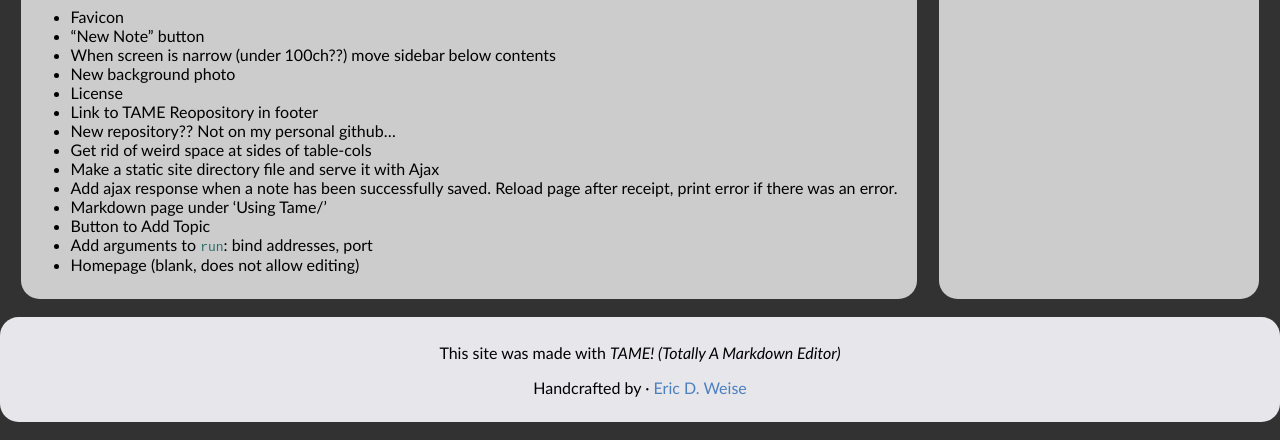
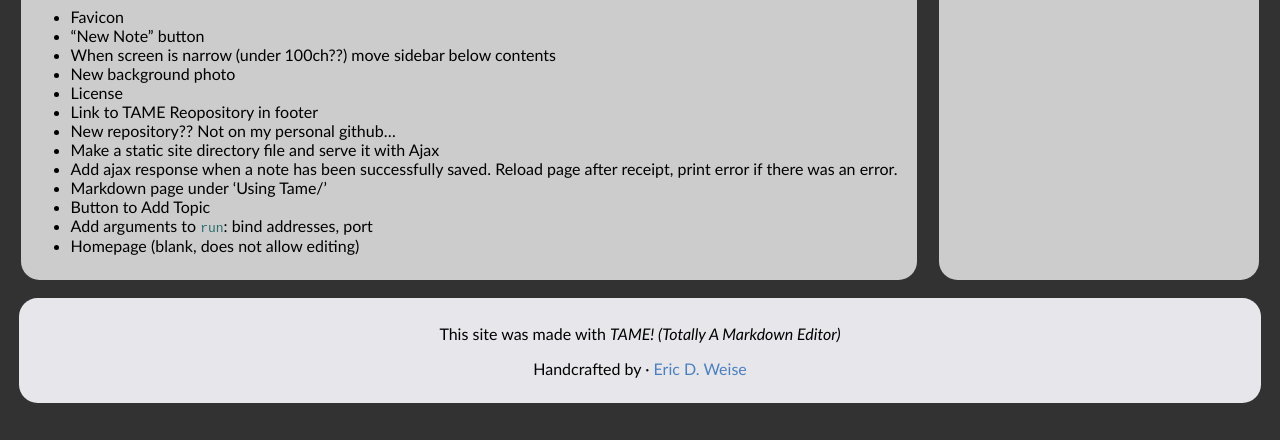
Before and after one commit to ericdweise/Totally-A-Markdown-Editor, a plain HTML site: page README.html in a window 1280 px wide. Shown: the part 689-1129 px from the top of the page. Drawn offline with nearby package versions, Linux system fonts and the light colour scheme.

Commit message:
Fixed spacing between divs

```diff
--- a/README.html
+++ b/README.html
@@ -43,7 +43,6 @@
 <li>License</li>
 <li>Link to TAME Reopository in footer</li>
 <li>New repository?? Not on my personal github…</li>
-<li>Get rid of weird space at sides of table-cols</li>
 <li>Make a static site directory file and serve it with Ajax</li>
 <li>Add ajax response when a note has been successfully saved. Reload page after receipt, print error if there was an error.</li>
 <li>Markdown page under ‘Using Tame/’</li>
--- a/assets/stylesheets/main.css
+++ b/assets/stylesheets/main.css
@@ -9,25 +9,38 @@ html {
 }
 body {
 	margin: auto;
-	margin-top: 2ch;
-	margin-bottom: 2ch;
 	max-width: 150ch;
 	color: #000000;
 }
 div#container {
+	margin: 0;
+	padding: 0;
 	display: table;
 	width: 100%;
-	margin: 0;
-	padding-top: 2ch;
-	padding-bottom: 2ch;
 }
 div#contents {
 	display: table-cell;
+	margin: 0;
+	padding: 1ch;
 	width: 70%;
 	height: 100%;
-	max-width: 100ch;
 	border-radius: 2ch;
+	background-color: rgba(255,255,255,0.75);
+}
+div#spacer {
+	margin: 0;
+	padding: 0;
+	display: table-cell;
+	width: 5ch;
+	visibility:hidden;
+}
+div#sidebar {
+	display: table-cell;
+	margin: 0ch;
 	padding: 1ch;
+	width: 25%;
+	height: 100%;
+	border-radius: 2ch;
 	background-color: rgba(255,255,255,0.75);
 }
 div#viewer {
@@ -43,20 +56,8 @@ div#editor {
 	min-height:20ch;
 	white-space: pre-wrap;
 }
-div#spacer {
-	display: table-cell;
-	width: 5%;
-	visibility:hidden;
-}
-div#sidebar {
-	display: table-cell;
-	width: 25%;
-	height: 100%;
-	border-radius: 2ch;
-	background-color: rgba(255,255,255,0.75);
-	padding: 1ch;
-}
 div#header, div#footer {
+	margin: 2ch;
 	clear: both;
 	border-radius: 2ch;
 	padding-top: 1ch;
```
Also changed, not shown: 1 other file.
